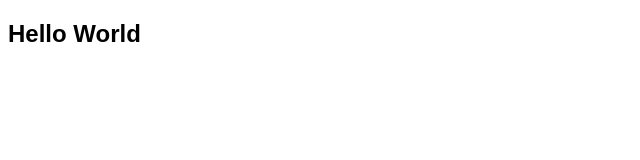
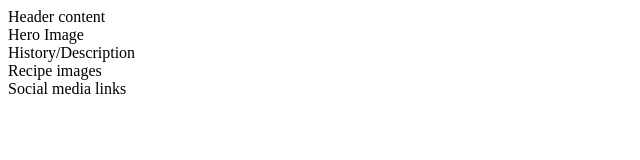
Before and after one commit to Code-Institute-Submissions/msnirmal-Portfolio1, a plain HTML site: page index.html in a window 1280 px wide. Shown: the whole page, without its empty margins (0-640 px from the left). Drawn offline with Linux system fonts and the light colour scheme.

Commit message:
Add core structure to home page

```diff
--- a/index.html
+++ b/index.html
@@ -10,7 +10,11 @@
     <title>Spice World</title>
 </head>
 <body>
-<h2>Hello World</h2>
+<header>Header content</header>
+<section>Hero Image</section>
+<section>History/Description</section>
+<section>Recipe images</section>
+<footer>Social media links</footer>
 
 </body>
 </html>
```
